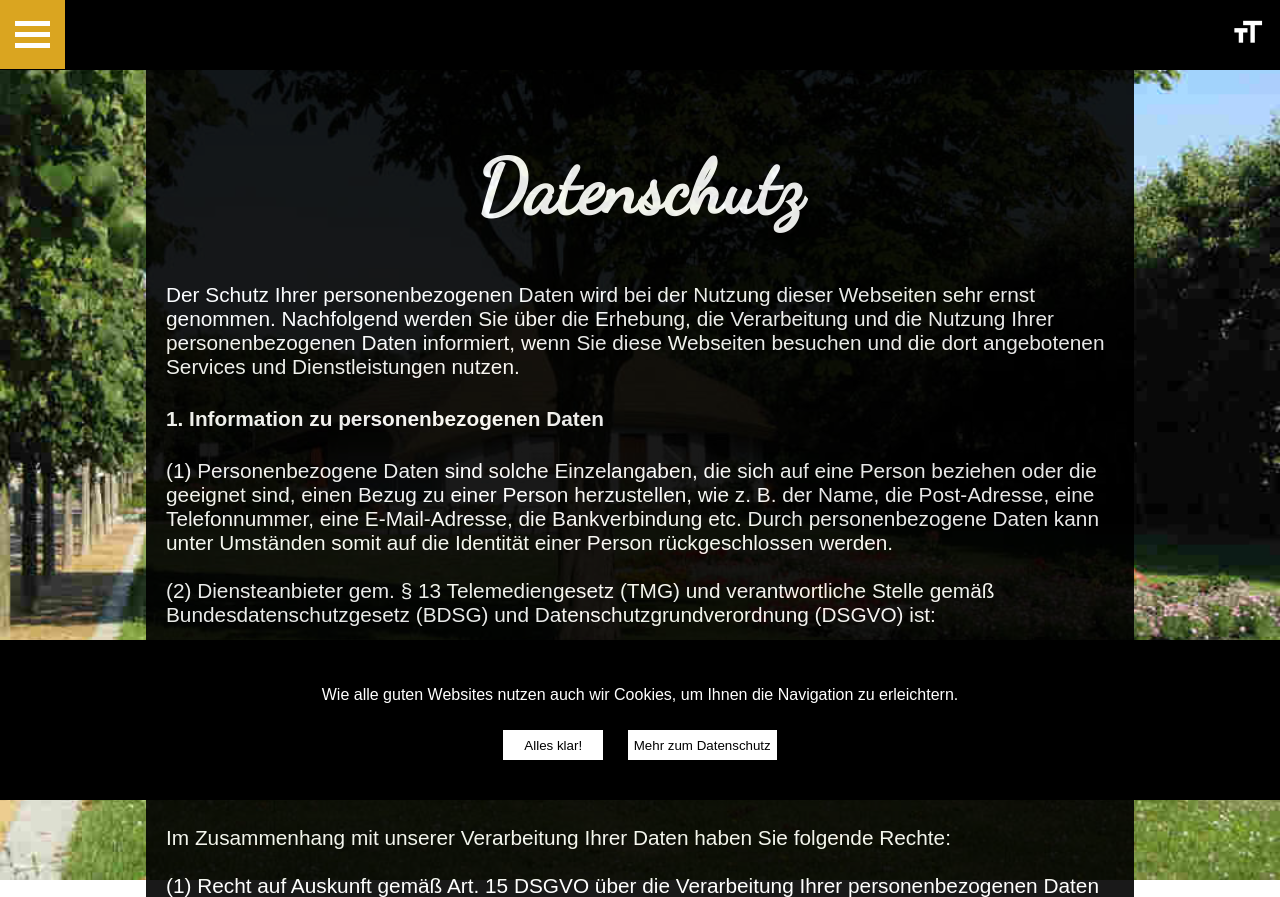
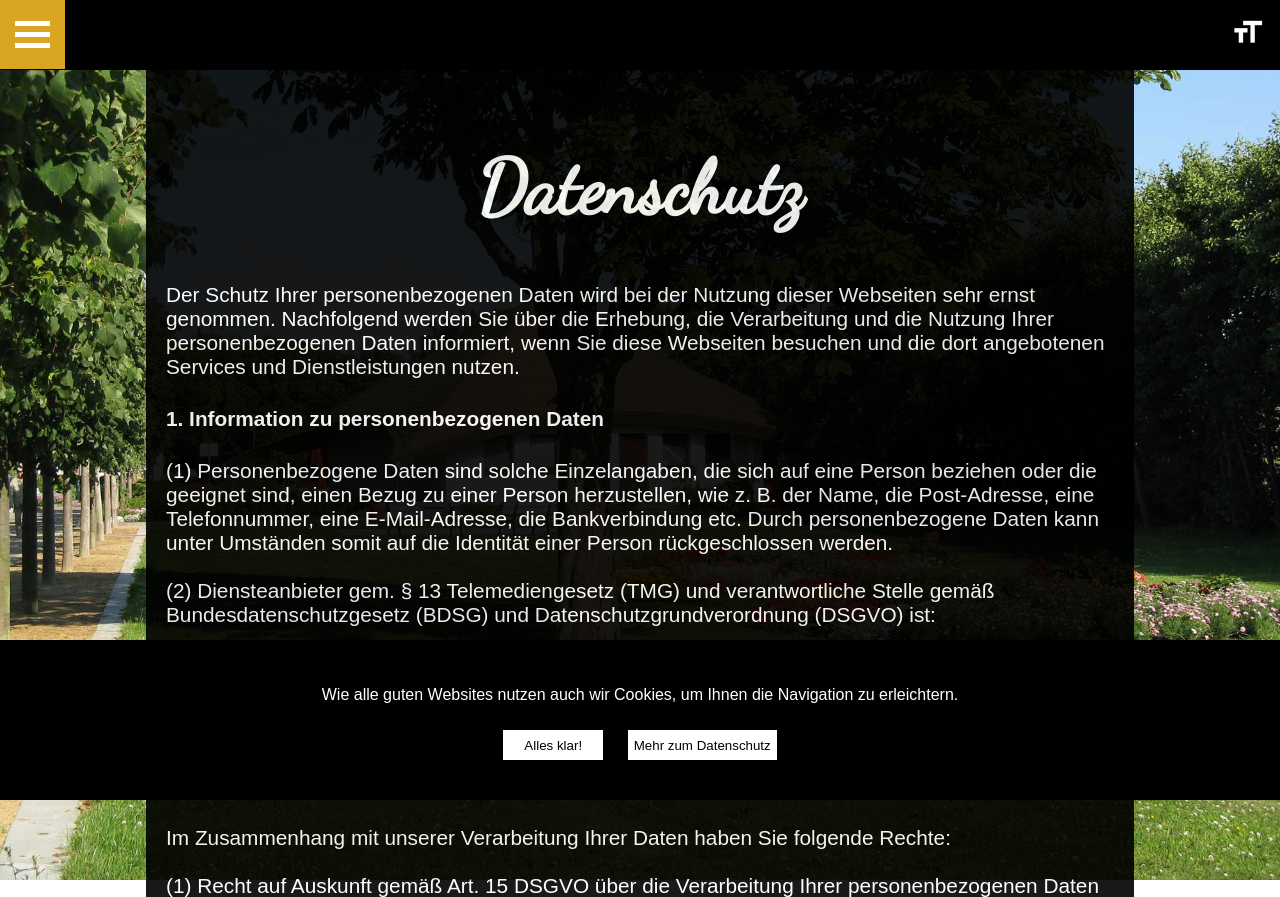
Before and after one commit to bnlchris/ehzbuesum, a plain HTML site: page datenschutz.html in a window 1280 px wide. Shown: the top 897 px of the page. Drawn offline with Linux system fonts and the light colour scheme.

Commit message:
Added srcset and img-files

```diff
--- a/datenschutz.html
+++ b/datenschutz.html
@@ -40,7 +40,12 @@
 		</div>
 
 		<div id="bg">
-			<img src="img/Schönes Haus mit Baum in Büsum - Datenschutz.jpg" alt="Schönes Haus mit Baum in Büsum - Erholungszentrum Büsum">
+			<img srcset="img/datenschutz_mobil.jpg 400w,
+  			img/datenschutz_tablet.jpg 1024w,
+  			img/datenschutz_desktop.jpg 2000w"
+  			sizes="(max-width: 410px) 400px,
+  			(max-width: 1100px) 1024px"
+  			src="img/datenschutz_desktop.jpg" alt="Schönes Haus mit Baum in Büsum - Erholungszentrum Büsum">
 
 			<div class="text">
 				<h4>Nature</h4>
```
Also changed, not shown: impressum.html (+6 -1 lines), index.html (+6 -1 lines), img/Schafe am Deich - Erholungszentrum Büsum - Impressum.jpg (deleted), img/Schönes Haus mit Baum in Büsum - Datenschutz.jpg (deleted), img/datenschutz_desktop.jpg (added), img/datenschutz_mobil.jpg (added), img/datenschutz_tablet.jpg (added), img/erholungszentrum_buesum.jpg (deleted), img/impressum_desktop.jpg (added), img/impressum_mobil.jpg (added), img/impressum_tablet.jpg (added), img/wIllkommen_mobil.jpg (added), img/wIllkommen_tablet.jpg (added), img/willkommen_desktop.jpg (added).
